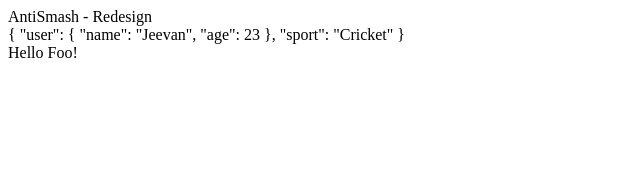
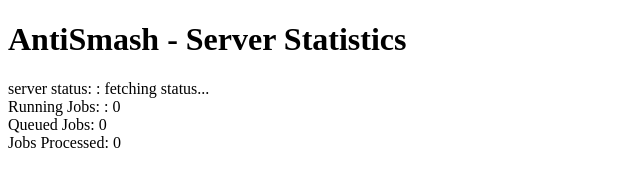
Before and after one commit to antismash/2019-gsoc-webui, a website built with webpack: page src/index.html in a window 1280 px wide. Shown: the whole page, without its empty margins (0-640 px from the left). Built offline with nearby package versions, Linux system fonts and the light colour scheme; no server answers.

Commit message:
Minor changes

```diff
--- a/src/components/Person.ts
+++ /dev/null
@@ -1,22 +0,0 @@
-import { User } from './User';
-import { html, render } from 'lit-html';
-
-class Person {
-  private profile: object;
-
-  constructor(public user: User, public sport: string) {
-    this.profile = { user, sport };
-  }
-
-  public showProfile(): void {
-    document.getElementById('profile').innerHTML = JSON.stringify(this.profile, null, 4);
-  }
-};
-
-
-
-const helloTemplate = (name) => html`<div>Hello ${name}!</div>`;
-
-render(helloTemplate('Foo'), document.getElementById('greeting'));
-
-export default Person;
--- a/src/components/User.ts
+++ /dev/null
@@ -1,4 +0,0 @@
-export interface User {
-    name: string;
-    age: number;
-};
--- /dev/null
+++ b/src/components/stats/Stats.ts
@@ -0,0 +1,50 @@
+import { html, render } from 'lit-html';
+
+class Stats {
+  status: string;
+  runningJobs: number;
+  queuedJobs: number;
+  jobsProcessed: number;
+  loading: boolean;
+
+  constructor() {
+    this.status = "fetching status...";
+    this.runningJobs = 0;
+    this.queuedJobs = 0;
+    this.jobsProcessed = 0;
+  }
+
+  getStats = async () => {
+    try {
+      await fetch('https://fungismash.secondarymetabolites.org/api/v1.0/stats')
+        .then((res: object): void => {
+          console.log(res);
+        });
+    } catch (err) {
+      // follwing data to be store in redux
+      this.status = "working...";
+      this.loading = false;
+      console.log(err);
+    }
+  }
+
+  renderTemplate = () => {
+    const arr = [
+      { key: "server status: ", val: this.status },
+      { key: "Running Jobs: ", val: this.runningJobs },
+      { key: "Queued Jobs", val: this.queuedJobs },
+      { key: "Jobs Processed", val: this.jobsProcessed },
+    ];
+
+    const fieldTemplate = (key, value) => html`
+      <div>${key}: ${value}</div>
+    `;
+
+    const statsTemplate = html`
+      ${arr.map(({ key, val }) => fieldTemplate(key, val))}
+    `;
+    render(statsTemplate, document.getElementById('stats'));
+  }
+}
+
+export default Stats;
--- /dev/null
+++ b/src/components/stats/index.ts
@@ -0,0 +1,3 @@
+import Stats from './Stats';
+
+export default Stats;
--- a/src/index.html
+++ b/src/index.html
@@ -8,8 +8,7 @@
   </head>
 
   <body>
-    <div>AntiSmash - Redesign</div>
-    <div id="profile"></div>
-    <div id="greeting"></div>
+    <h1>AntiSmash - Server Statistics</h1>
+    <div id="stats"></div>
   </body>
 </html>
--- a/src/index.ts
+++ b/src/index.ts
@@ -1,5 +1,5 @@
-import Person from './components/Person';
+import Stats from './components/stats';
 
-let person: Person = new Person({ name: "Jeevan", age: 23 }, "Cricket");
-
-person.showProfile();
+const stats = new Stats();
+stats.getStats();
+stats.renderTemplate();
```
Also changed, not shown: package.json (+4 -4 lines), src/modules/until.js (added, +22 -0 lines).
